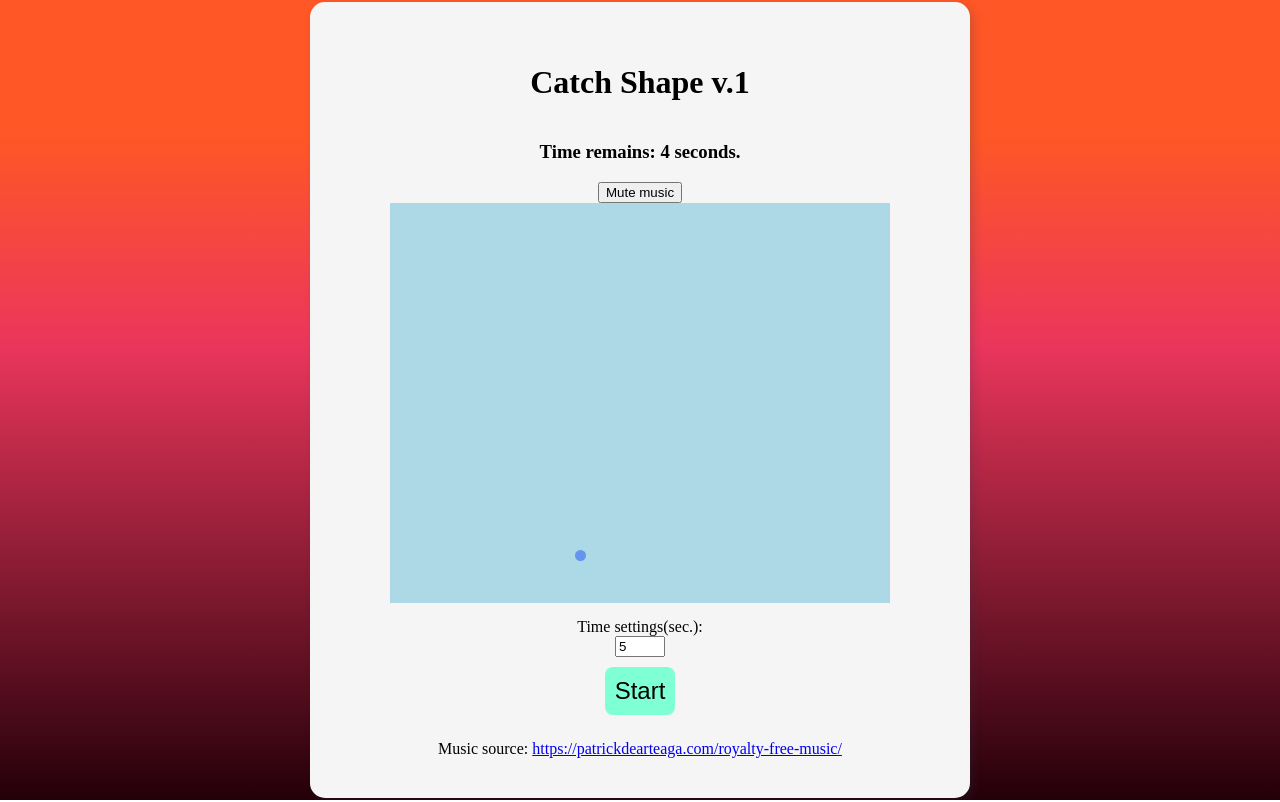
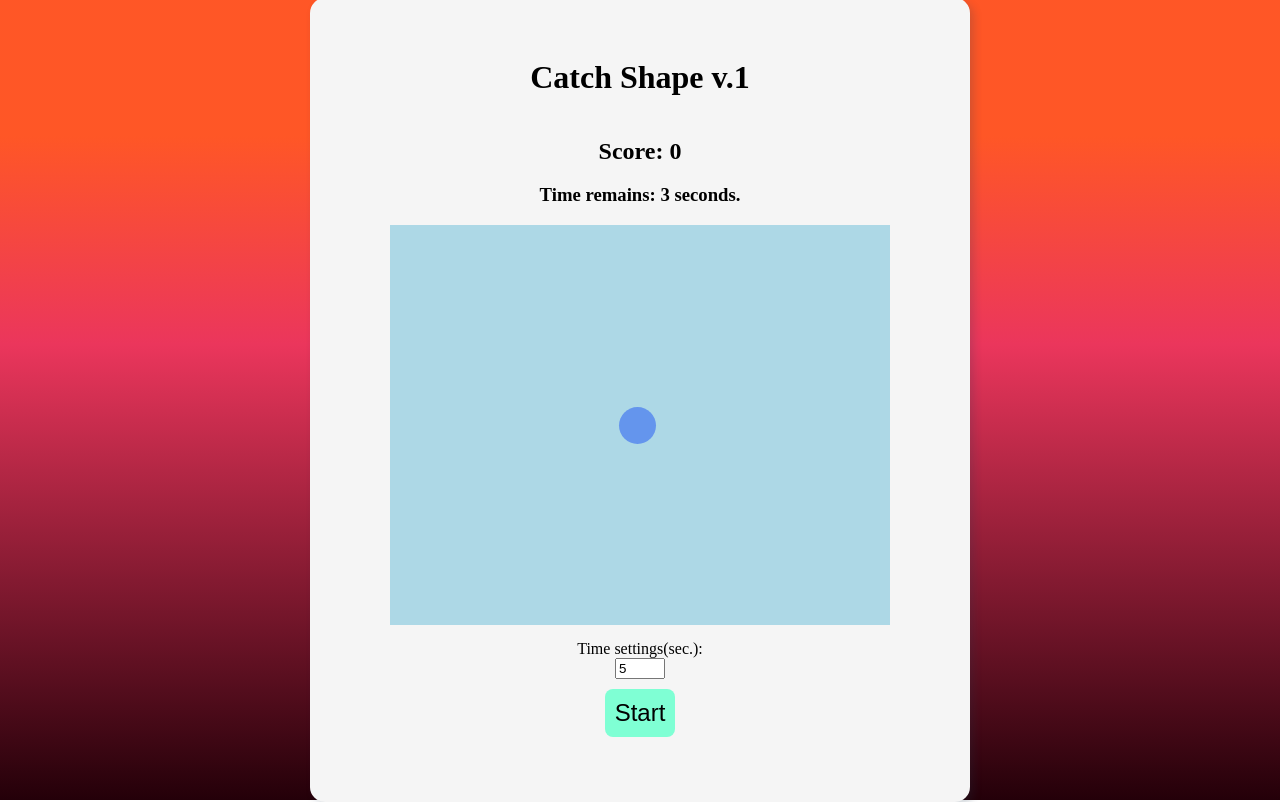
Before and after one commit to Costilas/CatchShapeJS, a website with bundled scripts: page app/public/index.html in a window 1280 px wide. Both pictures are taken after a click on the button "Start". Built offline with nearby package versions, Linux system fonts and the light colour scheme.

Commit message:
Refactored classes, bux fixes

```diff
--- a/app/public/index.html
+++ b/app/public/index.html
@@ -21,9 +21,6 @@
                 <h3 id="progressLine">Time remains: <span id="time_remains"></span> seconds.</h3>
             </div>
             <audio id="currentMusic" src="audio/main_menu.ogg" autoplay></audio>
-            <div>
-                <button id="musicMute">Mute music</button>
-            </div>
             <div class="app_content">
                 <div id="interact_area" class="game_window"></div>
             </div>
@@ -32,9 +29,6 @@
                 <input class="time_limit_input" id="settings" type="number" min="5" value="5">
                 <button id="start_game" class="btn">Start</button>
             </div>
-            <div>
-                Music source: <a href="https://patrickdearteaga.com/royalty-free-music/">https://patrickdearteaga.com/royalty-free-music/</a>
-            </div>
         </div>
 
     </div>
--- a/app/public/js/CatchShape/Counter/Counter.js
+++ b/app/public/js/CatchShape/Counter/Counter.js
@@ -4,25 +4,16 @@ export default class Counter {
     count = 0;
 
     increaseScore () {
-        this.count = this.count + 1;
+        this.count += 1;
     }
 
-    hideScore() {
-        this.#resetScore();
-        this.scoreSection.style.display = 'none';
+    resetScore() {
+        this.count = 0;
+        this.scoreBlock.textContent = '' + this.count;
     }
 
     showScore() {
         this.scoreSection.style.display = 'block';
-        console.log(this.scoreSection);
-        this.scoreBlock.textContent = this.#getScore();
-    }
-
-    #getScore() {
-        return this.count;
-    }
-
-    #resetScore() {
-        this.count = 0;
+        this.scoreBlock.textContent = '' + this.count;
     }
 }
--- a/app/public/js/CatchShape/Game/Game.js
+++ b/app/public/js/CatchShape/Game/Game.js
@@ -1,61 +1,102 @@
+import ShapePresenter from "../Shape/ShapePresenter.js";
+
 export default class Game {
-    constructor(Timer, ShapeFactory, ShapePresenter, Counter) {
-        this.timer = Timer;
-        this.shaper = ShapeFactory;
-        this.presenter = ShapePresenter;
-        this.counter = Counter;
+
+    #timeRemains = 0;
+
+    #shaper = null;
+    #presenter = null;
+    #counter = null;
+    #intervalId = null;
+    #progressLineBlock = null;
+    #timeRenderBlock = null;
+
+    constructor(ShapeFactory, ShapePresenter, Counter) {
+        this.#intervalId = null;
+
+        this.#shaper = ShapeFactory;
+        this.#presenter = ShapePresenter;
+        this.#counter = Counter;
+        this.#progressLineBlock = document.getElementById('progressLine');
+        this.#timeRenderBlock = document.getElementById('time_remains');
     }
 
-    run (target, timeLimit) {
-        if (target.id === 'start_game') {
-            this.#start(timeLimit);
-            if(this.#isGoing()){
-                this.#addShape();
-            }else {
-                this.#end();
+    start(timeLimit) {
+        // Stop previous time if it already in process and we initiate new game start before previous one is done.
+        this.#end();
+        this.#timeRemains = timeLimit;
+        this.#counter.resetScore();
+        this.#renewTimeFlow();
+        this.showTimer();
+
+        this.#process(true);
+
+        this.intervalId = setInterval(() => {
+            if(this.#timeRemains > 0) {
+                this.#renewTimeFlow();
+            } else {
+                this.#end(this.intervalId);
+
+                this.hideTimer();
+                this.#counter.showScore();
             }
-        }else {
-            this.#process(target);
+        }, 1000);
+    }
+
+    shapeClicked() {
+        this.#process(false);
+    }
+
+    #end() {
+        if (this.intervalId !== null) {
+            clearInterval(this.intervalId);
+        }
+        this.intervalId = null;
+
+        this.#resetTimeSettings();
+        this.#removeShape();
+    }
+
+
+    #process(freshStart) {
+        if( ! freshStart) {
+            this.#counter.increaseScore();
+        }
+
+        this.#presenter.showShape(this.#shaper.createRandomShape());
+        this.#counter.showScore();
+    }
+
+    #removeShape () {
+        let shapeForRemove = document.getElementById(ShapePresenter.getShapeId());
+
+        if(shapeForRemove) {
+            shapeForRemove.remove();
         }
     }
 
-    #process(target) {
-        if(target.id === 'added_shape') {
-            this.#removeShape(target.id);
-            this.counter.increaseScore();
-            if(this.#isGoing()){
-                this.#addShape();
-            }else {
-                this.#end()
-            }
-        }
+    #resetTimeSettings() {
+        this.#timeRemains = 0;
     }
 
-    #isGoing() {
-        return this.timer.isWorking;
+    #renewTimeFlow() {
+        this.#showTime();
+        this.#changeTimeRemains(this.#timeRemains - 1);
     }
 
-    #storeGameSettings(settings) {
-        this.timer.setTimerSettings(settings);
+    #showTime() {
+        this.#timeRenderBlock.textContent = this.#timeRemains;
     }
 
-    #addShape() {
-        this.presenter.showShape(this.shaper.createRandomShape());
+    #changeTimeRemains(changedTimeValue) {
+        this.#timeRemains = changedTimeValue;
     }
 
-    #removeShape (elementId) {
-        document.getElementById(elementId).remove();
+    hideTimer() {
+        this.#progressLineBlock.style.display = 'none';
     }
 
-    #start(timeLimit) {
-        this.#storeGameSettings(timeLimit);
-        this.counter.hideScore();
-        this.timer.run();
-        this.timer.showTimer();
-    }
-
-    #end() {
-        this.counter.showScore();
-        this.timer.hideTimer();
+    showTimer() {
+        this.#progressLineBlock.style.display = 'block';
     }
 }
--- a/app/public/js/CatchShape/Shape/ShapeFactory.js
+++ b/app/public/js/CatchShape/Shape/ShapeFactory.js
@@ -3,6 +3,8 @@ import Shape from "./Shape.js";
 export default class ShapeFactory {
     #shapes = ['square', 'circle'];
     #color = ['red', 'green', 'yellow', 'blue'];
+    #minSize = 30;
+    #maxSize = 160;
 
     createRandomShape() {
         return new Shape(this.#randomizeForm(), this.#randomizeColor(), this.#randomizeSize());
@@ -17,6 +19,6 @@ export default class ShapeFactory {
     }
 
     #randomizeSize() {
-        return Math.floor(Math.random() * 200);
+        return Math.floor(Math.random() * (this.#maxSize - this.#minSize + 1)) + this.#minSize;
     }
 }
--- a/app/public/js/CatchShape/Shape/ShapePresenter.js
+++ b/app/public/js/CatchShape/Shape/ShapePresenter.js
@@ -1,28 +1,16 @@
-import Shape from "./Shape.js";
-
 export default class ShapePresenter {
     #shapeField = '#interact_area';
     static #fieldWidth = 500;
     static #fieldHeight = 400;
+    static #newShapeId = 'added_shape';
 
-    showShape(factoryDesignedShape) {
+    showShape(ShapeObject) {
         let container = this.#getContainerObject();
-        let newShape = this.#renderShape(factoryDesignedShape);
+        let newShape = this.#createShapeHTML(ShapeObject);
         this.#clearPresentationArea(container);
         this.#placeShapeInContainer(container, newShape);
 
-        document.getElementById('added_shape').addEventListener('mouseover', this.randomizeCurrentPosition);
-    }
-
-    #renderShape(factoryDesignedShape) {
-        let newShape = document.createElement("div");
-        let size = factoryDesignedShape.getSize();
-        newShape.id = "added_shape";
-        newShape.classList.add(factoryDesignedShape.getForm(), factoryDesignedShape.getColor());
-        newShape = this.#setSize(newShape, size);
-        newShape = this.#randomizeStartShapePosition(newShape, size);
-
-        return newShape;
+        ShapeObject = null;
     }
 
     randomizeCurrentPosition() {
@@ -36,18 +24,33 @@ export default class ShapePresenter {
         this.style.cssText = this.style.cssText + 'left: ' + newLeft + 'px; top: ' + newTop + 'px;';
     }
 
+    static getShapeId() {
+        return this.#newShapeId;
+    }
+
+    static #setRandomNewPosition(size, currentOffset, areaSize) {
+        let max = (areaSize - parseInt(currentOffset.match(/\d+/))) - parseInt(size.match(/\d+/));
+
+        return Math.floor(Math.random() * max);
+    }
+
+    #createShapeHTML(factoryDesignedShape) {
+        let newShape = document.createElement("div");
+        let size = factoryDesignedShape.getSize();
+        newShape.id = ShapePresenter.getShapeId();
+        newShape.classList.add(factoryDesignedShape.getForm(), factoryDesignedShape.getColor());
+        newShape = this.#setSize(newShape, size);
+        newShape = this.#randomizeStartShapePosition(newShape, size);
+
+        return newShape;
+    }
+
     #randomizeStartShapePosition(newShape, size) {
         let left = Math.floor(Math.random() * (ShapePresenter.#fieldWidth - size));
         let top = Math.floor(Math.random() * (ShapePresenter.#fieldHeight - size));
         newShape.style.cssText = newShape.style.cssText + 'left: ' + left + 'px; top: ' + top + 'px;';
 
         return newShape;
-    }
-
-    static #setRandomNewPosition(size, currentOffset, areaSize) {
-        let max = (areaSize - parseInt(currentOffset.match(/\d+/))) - parseInt(size.match(/\d+/));
-
-        return Math.floor(Math.random() * max);
     }
 
     #setSize(newShape, int) {
@@ -60,10 +63,20 @@ export default class ShapePresenter {
     }
 
     #clearPresentationArea(container) {
+        let oldShape = document.getElementById(ShapePresenter.getShapeId());
+        if(oldShape) {
+            oldShape.removeEventListener('mouseover', this.randomizeCurrentPosition);
+        }
         container.innerHTML = '';
     }
 
     #placeShapeInContainer(container, newShape) {
         container.appendChild(newShape);
+
+        let addedShapeElement = document.getElementById(ShapePresenter.getShapeId());
+
+        if(addedShapeElement) {
+            addedShapeElement.addEventListener('mouseover', this.randomizeCurrentPosition);
+        }
     }
 }
--- a/app/public/js/CatchShape/Timer/Timer.js
+++ /dev/null
@@ -1,49 +0,0 @@
-export default class Timer {
-    #progressLineBlock = document.getElementById('progressLine');
-    #timeRenderBlock = document.getElementById('time_remains');
-    #timeRemains = 0;
-    isWorking = false;
-
-    run() {
-        this.isWorking = true;
-        let timePassed = setInterval(() => {
-            if(this.#timeRemains > 0) {
-                this.#timeFlow()
-            }
-            else {
-                clearInterval(timePassed);
-                this.#resetTimeSettings();
-            }
-        }, 1000);
-    }
-
-    setTimerSettings(limit) {
-        this.#timeRemains = limit;
-    }
-
-    #resetTimeSettings() {
-        this.#timeRemains = 0;
-        this.isWorking = false;
-    }
-
-    #timeFlow() {
-        this.#showTime()
-        this.#changeTimeRemains(this.#timeRemains - 1);
-    }
-
-    #showTime() {
-        this.#timeRenderBlock.textContent = this.#timeRemains;
-    }
-
-    #changeTimeRemains(changedTimeValue) {
-        this.#timeRemains = changedTimeValue;
-    }
-
-    hideTimer() {
-        this.#progressLineBlock.style.display = 'none';
-    }
-
-    showTimer() {
-        this.#progressLineBlock.style.display = 'block';
-    }
-}
--- a/app/public/js/main.js
+++ b/app/public/js/main.js
@@ -3,7 +3,6 @@
 import ShapePresenter from "./CatchShape/Shape/ShapePresenter.js";
 import ShapeFactory from "./CatchShape/Shape/ShapeFactory.js";
 import Counter from "./CatchShape/Counter/Counter.js";
-import Timer from "./CatchShape/Timer/Timer.js";
 import Game from "./CatchShape/Game/Game.js";
 
 let game = createGameApp();
@@ -11,24 +10,16 @@ let settingInput = document.getElementById('settings');
 
 window.addEventListener('click', function (event) {
     event.stopPropagation();
-    let target = event.target;
+    let event_name = event.target.id;
     let timeLimit = settingInput.value;
 
-    game.run(target, timeLimit);
+    if(event_name === 'start_game') {
+        game.start(timeLimit);
+    }else if (event_name === ShapePresenter.getShapeId()) {
+        game.shapeClicked();
+    }
 });
 
 function createGameApp() {
-    return new Game(new Timer, new ShapeFactory(), new ShapePresenter(), new Counter());
+    return new Game(new ShapeFactory(), new ShapePresenter(), new Counter());
 }
-
-function toggleMusicPlay() {
-    let audioElement = document.getElementById('currentMusic');
-
-    if(audioElement.paused) {
-        audioElement.volume = 0.1;
-        audioElement.loop = true;
-        audioElement.play();
-    }else {
-        audioElement.pause();
-    }
-}
--- a/app/public/less/main/interactArea/area.less
+++ b/app/public/less/main/interactArea/area.less
@@ -65,6 +65,7 @@
     .time_limit_input {
       width: 50px;
     }
+  }
 
   .btn {
     font-family: "Fira Code", sans-serif;
@@ -76,7 +77,5 @@
     display: block;
     cursor: pointer;
   }
-  }
-
 
 }
```
Also changed, not shown: 1 other file. Lines whose indentation alone changed are shown as unchanged.
